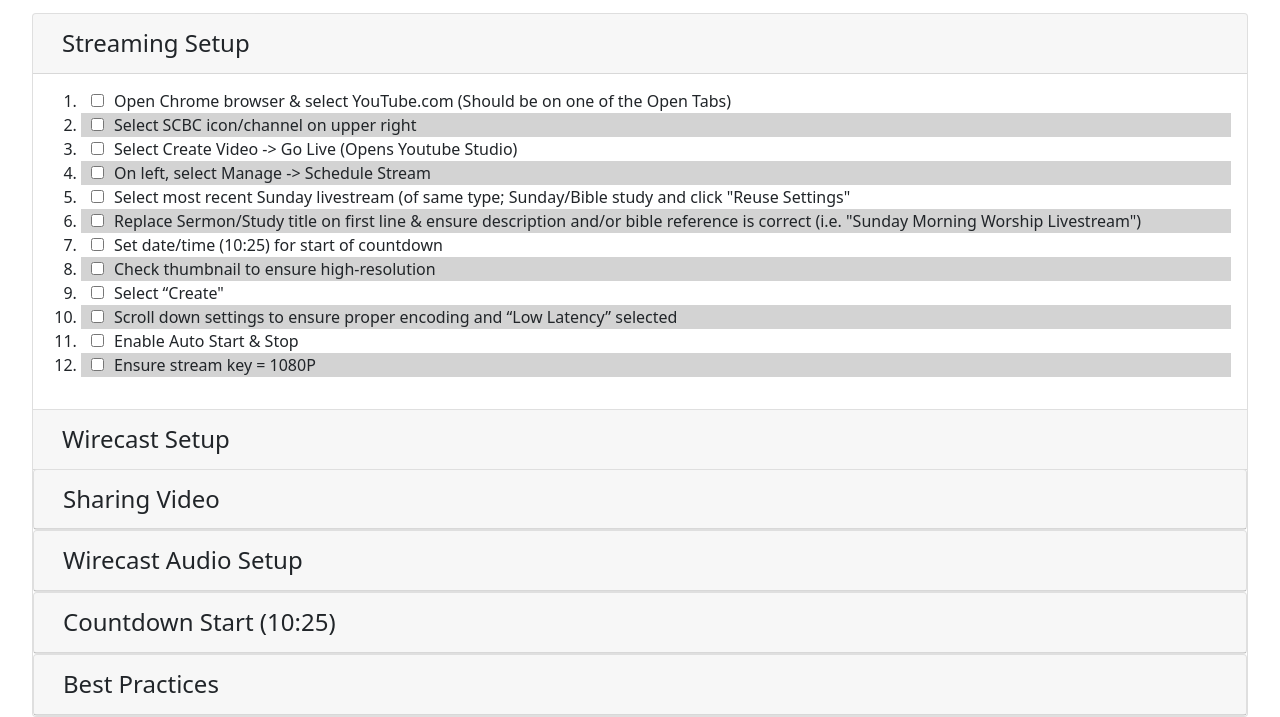
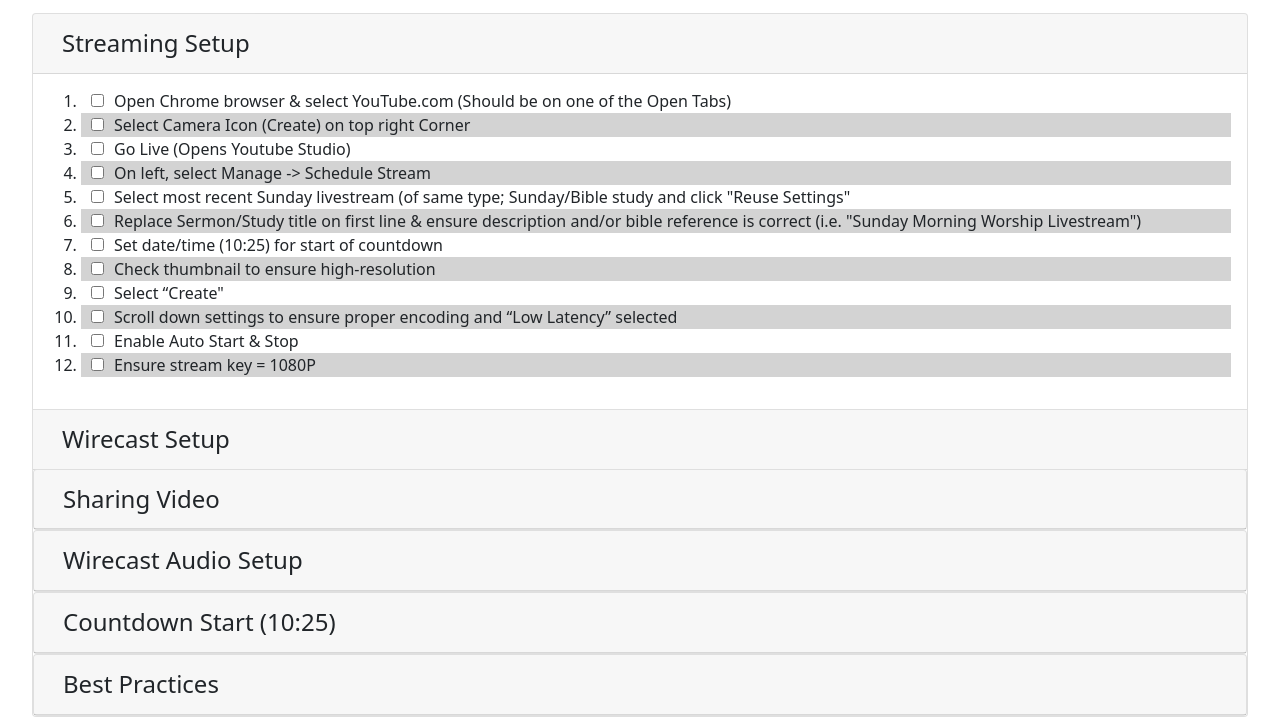
Before and after one commit to Greavesj57/media-guide, a plain HTML site: page index.html in a window 1280 px wide. Shown: the part 127-844 px from the top of the page. Drawn offline with Linux system fonts and the light colour scheme.

Commit message:
Update index.html

```diff
--- a/index.html
+++ b/index.html
@@ -50,8 +50,8 @@
                     <ol>
 
                         <li><input type="checkbox" id="ss1">Open Chrome browser & select YouTube.com (Should be on one of the Open Tabs)</li>
-                        <li><input type="checkbox" id="ss2">Select SCBC icon/channel on upper right </li>
-                        <li><input type="checkbox" id="ss3">Select Create Video -> Go Live (Opens Youtube Studio) </li>
+                         <li><input type="checkbox" id="ss2">Select Camera Icon (Create) on top right Corner</li>
+                        <li><input type="checkbox" id="ss3">Go Live (Opens Youtube Studio) </li>
                         <li><input type="checkbox" id="ss4">On left, select Manage -> Schedule Stream </li>
                         <li><input type="checkbox" id="ss5">Select most recent Sunday livestream (of same type; Sunday/Bible study and click "Reuse Settings"</li>
                         <li><input type="checkbox" id="ss6">Replace Sermon/Study title on first line & ensure description and/or bible reference is correct (i.e. "Sunday Morning Worship Livestream")</li>
```
